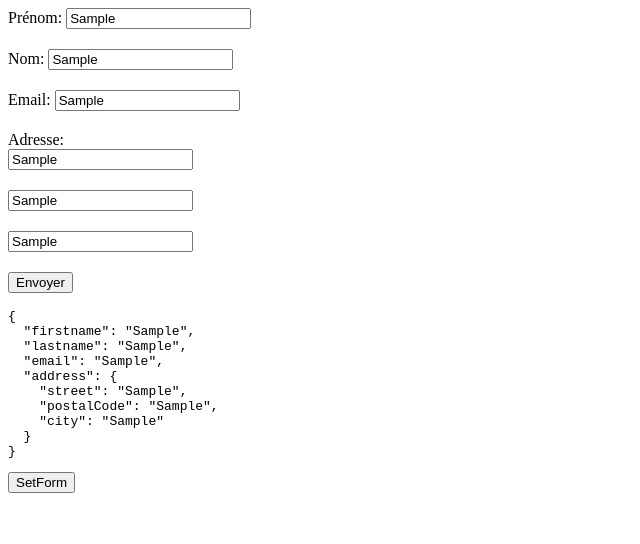
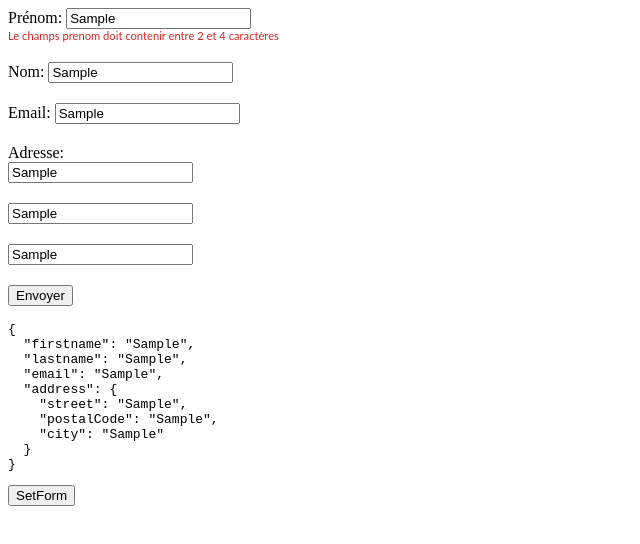
Before and after one commit to fabienSaya/angular-exemple-formulaire-epita-avec-site-stackblitz, an Angular app: page / in a window 1280 px wide. Both pictures are taken after typing "Sample", "Sample", "Sample", "Sample", "Sample", "Sample" into the empty fields and a click on the button "Envoyer". Shown: the top 544 px of the page, without its empty margins (0-640 px from the left). Built offline with nearby package versions, Linux system fonts and the light colour scheme.

Commit message:
2 files modified

```diff
--- a/src/app/app.component.html
+++ b/src/app/app.component.html
@@ -6,7 +6,7 @@
     <!-- on affiche les erreurs qu'après un premier submit-->
     <div *ngIf='isSubmitted'>
       <!-- le ? indique qu'on test si errors est présent. Si pas présent dans ce cas, ca retourne false, sinon il regarde si y'a minlength ensuite-->
-      <p *ngIf='userForm.controls.firstname.errors?.minlength' class="error">Le champs prenom doit contenir min 2 caractères</p>
+      <p *ngIf="userForm.controls.firstname.errors?.minlength || userForm.controls.firstname.errors?.maxlength" class="error">Le champs prenom doit contenir entre 2 et 4 caractères</p>
       <p *ngIf='userForm.controls.firstname.errors?.required'class="error">Le champs est requis</p>
     </div>
   </div>
--- a/src/app/app.component.ts
+++ b/src/app/app.component.ts
@@ -15,6 +15,7 @@ export class AppComponent {
       firstname: new FormControl('', [
         Validators.required,
         Validators.minLength(2),
+        Validators.maxLength(4),
       ]),
       lastname: new FormControl(''),
       email: new FormControl('', Validators.email),
```
